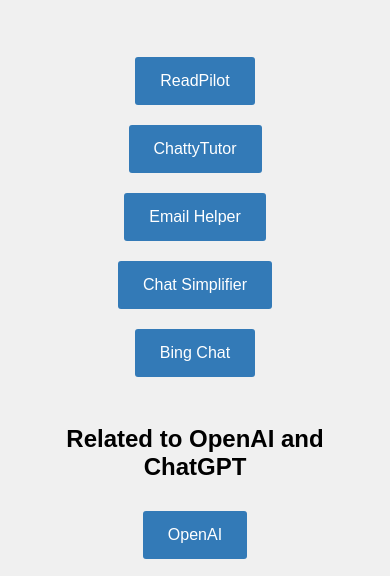
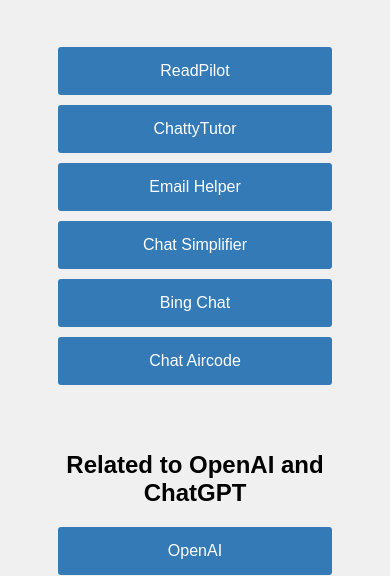
Before and after one commit to temberature/ChatFlash, a plain HTML site: page index.html in a window 390 px wide. Shown: the part 253-829 px from the top of the page. Drawn offline with Linux system fonts and the light colour scheme.

Commit message:
Make website layout responsive

```diff
--- a/index.html
+++ b/index.html
@@ -2,6 +2,7 @@
 <html>
 <head>
   <title>ChatGPT Websites Navigation Page</title>
+  <meta name="viewport" content="width=device-width, initial-scale=1">
   <style>
     /* Add some styling to make the page look nice */
     body {
@@ -24,6 +25,14 @@
       text-decoration: none;
       margin: 10px;
     }
+
+    /* Add responsive styles */
+    @media (max-width: 600px) {
+      a {
+        display: block;
+        margin: 10px auto;
+      }
+    }
   </style>
 </head>
 <body>
@@ -33,6 +42,7 @@
   <a href="https://email-helper.vercel.app/">Email Helper</a>
   <a href="https://chat-simplifier.imzbb.cc/">Chat Simplifier</a>
   <a href="https://bing-chat.vercel.app/">Bing Chat</a>
+  <a href="https://chat.aircode.dev/">Chat Aircode</a>
   <br><br>
   <h2>Related to OpenAI and ChatGPT</h2>
   <a href="https://openai.com">OpenAI</a>
```
Also changed, not shown: 1 other file.
